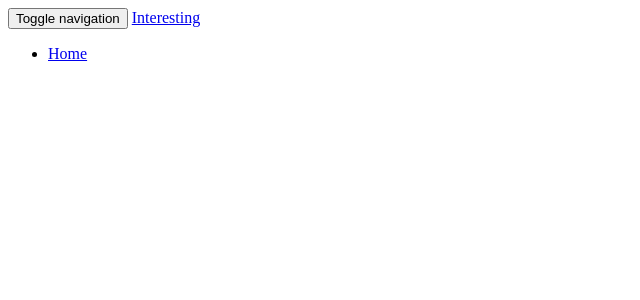
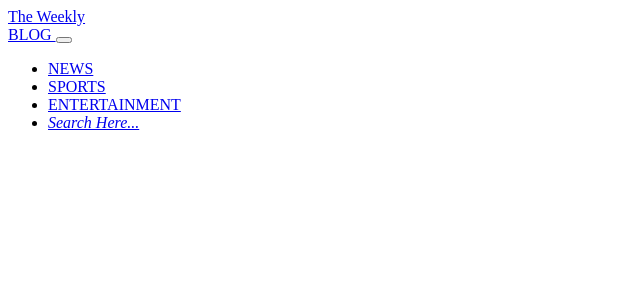
Before and after one commit to othienoJoe/Weekly-Blog, a Flask app: template app/templates/navbar.html in a window 1280 px wide. Shown: the top 300 px of the page, without its empty margins (0-640 px from the left). Run offline with Flask 2, Linux system fonts and the light colour scheme; the template is opened without the code that fills it, so the values that code supplies are empty; some libraries are stand-ins or nearby versions.

Commit message:
changed navbar's structureand added another html file

```diff
--- a/app/__init__.py
+++ b/app/__init__.py
@@ -13,3 +13,4 @@
 bootstrap = Bootstrap(app)
 
 from app import views
+from app import error
--- a/app/templates/navbar.html
+++ b/app/templates/navbar.html
@@ -7,25 +7,38 @@
 	<title></title>
 </head>
 <body>
-	<div class="navbar navbar-inverse" role="navigation">
-		<div class="container-fluid">
-
-			<div class="navbar-header">
-				<button type="button" class="navbar-toggle" data-toggle="collapse" data-target=".navbar-collapse">
-					<span class="sr-only">Toggle navigation</span>
-					<span class="icon-bar"></span>
-					<span class="icon-bar"></span>
-					<span class="icon-bar"></span>
-				</button>
-				<a class="navbar-brand" href="/"> Interesting </a>
-			</div>
-			<div class="navbar-collapse collapse">
-				<ul class="nav navbar-nav">
-					<li><a href="/">Home</a></li>
+	<!-- navbar -->
+  <nav class="navbar navbar-expand-lg">
+    <div class="container container-fluid">
+			<a class="navbar-brand" href="/">
+				The Weekly <br> BLOG
+			</a>
+			<button class="navbar-toggler" type="button" data-bs-toggle="collapse" data-bs-target="#navbarContent"
+					aria-controls="navbarSupportedContent" aria-expanded="false" aria-label="Toggle navigation">
+				<span class="navbar-toggler-icon"></span>
+				<i class="fa fa-bars"></i>
+			</button>
+			<div class="collapse navbar-collapse" id="navbarContent">
+				<ul class="navbar-nav me-auto mb-2 mb-lg-0">
+				</ul>
+				<ul class="navbar-nav nav-right">
+					<li class="nav-item">
+						<a class="nav-link" href="/news">NEWS</a>
+					</li>
+					<li class="nav-item">
+						<a class="nav-link" href="/sports">SPORTS</a>
+					</li>
+					<li class="nav-item">
+						<a class="nav-link" href="/entertainment">ENTERTAINMENT</a>
+					</li>
+					<li class="nav-item">
+						<a class="nav-link" href="#">
+							<i class="fa fa-search">Search Here...</i>
+						</a>
+					</li>
 				</ul>
 			</div>
-
-		</div>
-  </div>
+    </div>
+</nav>
 </body>
 </html>
```
Also changed, not shown: app/request.py (+41 -21 lines), app/views.py (+6 -5 lines), app/templates/search.html (added).
